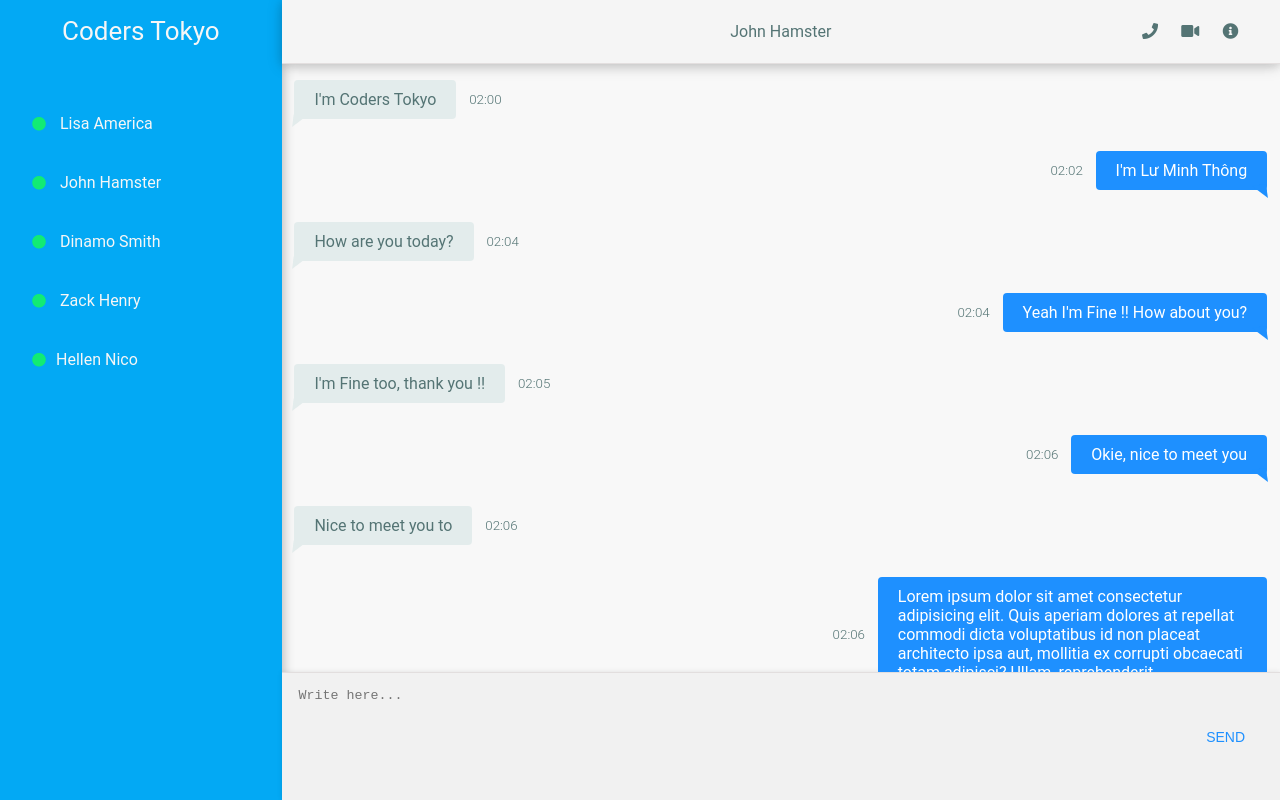
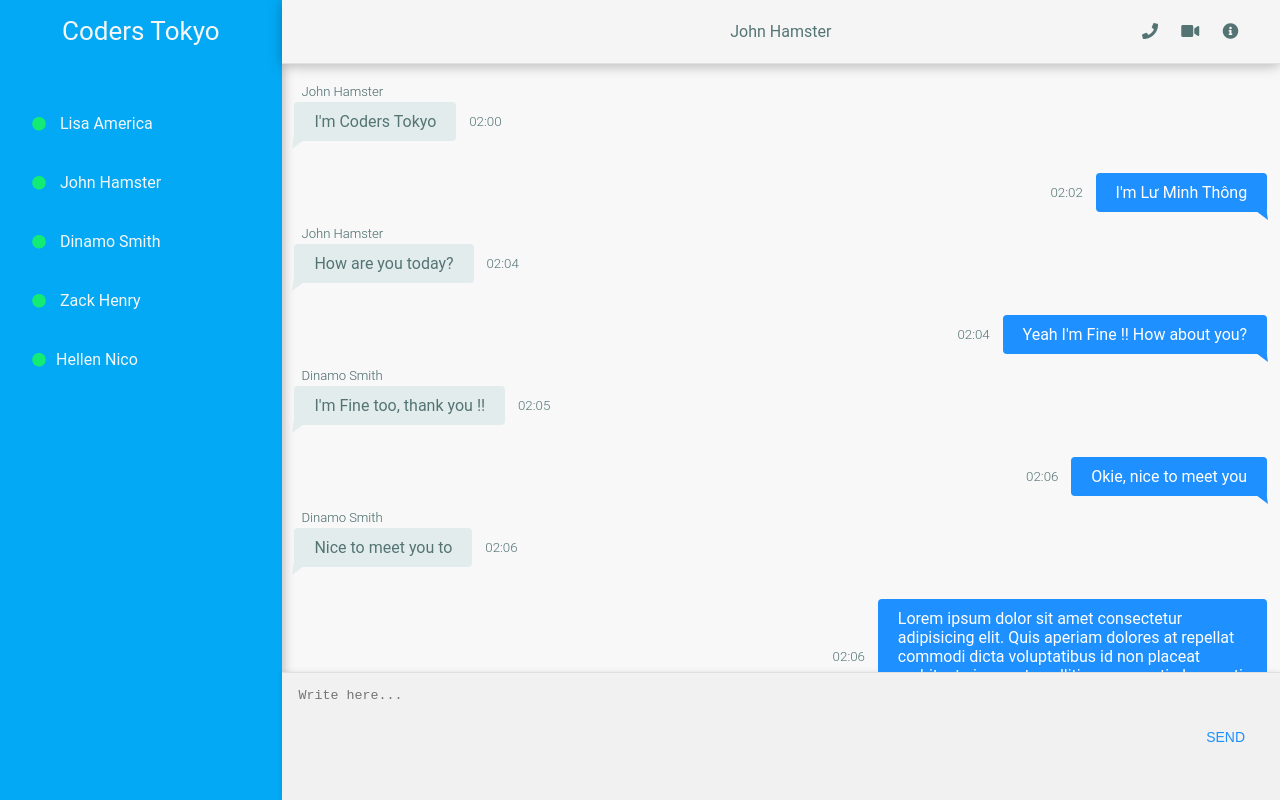
Before and after one commit to lmint3010/ctoky_chat, a plain HTML site: page index.html in a window 1280 px wide. Drawn offline with Linux system fonts and the light colour scheme.

Commit message:
Update username in chat

```diff
--- a/index.html
+++ b/index.html
@@ -15,7 +15,7 @@
 
         <div class="users">
             <h1>Coders Tokyo</h1>
-            <ul class="list-user"">
+            <ul class="list-user">
                 <li>
                     <i class="fas fa-circle"></i> Lisa America
                 </li>
@@ -45,6 +45,7 @@
 
         <div class="middle-content">
             <div class="fr">
+                <span>John Hamster</span>
                 <div class="chat-content">I'm Coders Tokyo</div>
                 <small>02:00</small>
             </div>
@@ -53,6 +54,7 @@
                 <div class="chat-content">I'm Lư Minh Thông</div>
             </div>
             <div class="fr">
+                <span>John Hamster</span>
                 <div class="chat-content">How are you today?</div>
                 <small>02:04</small>
             </div>
@@ -61,6 +63,7 @@
                 <div class="chat-content">Yeah I'm Fine !! How about you?</div>
             </div>
             <div class="fr">
+                <span>Dinamo Smith</span>
                 <div class="chat-content">I'm Fine too, thank you !!</div>
                 <small>02:05</small>
             </div>
@@ -69,6 +72,7 @@
                 <div class="chat-content">Okie, nice to meet you</div>
             </div>
             <div class="fr">
+                <span>Dinamo Smith</span>
                 <div class="chat-content">Nice to meet you to</div>
                 <small>02:06</small>
             </div>
--- a/style.css
+++ b/style.css
@@ -63,9 +63,14 @@ body {
 .middle-content {
     background-color: inherit;
     overflow-y: auto;
+    padding-top: 1.4rem;
 }
 
-.fr, .me { display: flex; align-items: center; }
+.fr, .me {
+    display: flex;
+    align-items: center;
+    position: relative;
+}
 
 .me { justify-content: flex-end; }
 
@@ -79,6 +84,17 @@ body {
 }
 
 .fr .chat-content { background-color: #e3ecec; }
+
+.fr span, .me span {
+    font-size: 13px;
+    position: absolute;
+    top: -2px;
+    font-weight: 300;
+    text-shadow: .2px .2px .4px rgba(0,0,0, .16);
+}
+
+.fr span { left: 20px; }
+.me span { right: 20px; }
 
 .me .chat-content { background-color: dodgerblue; color: white; }
 
```
